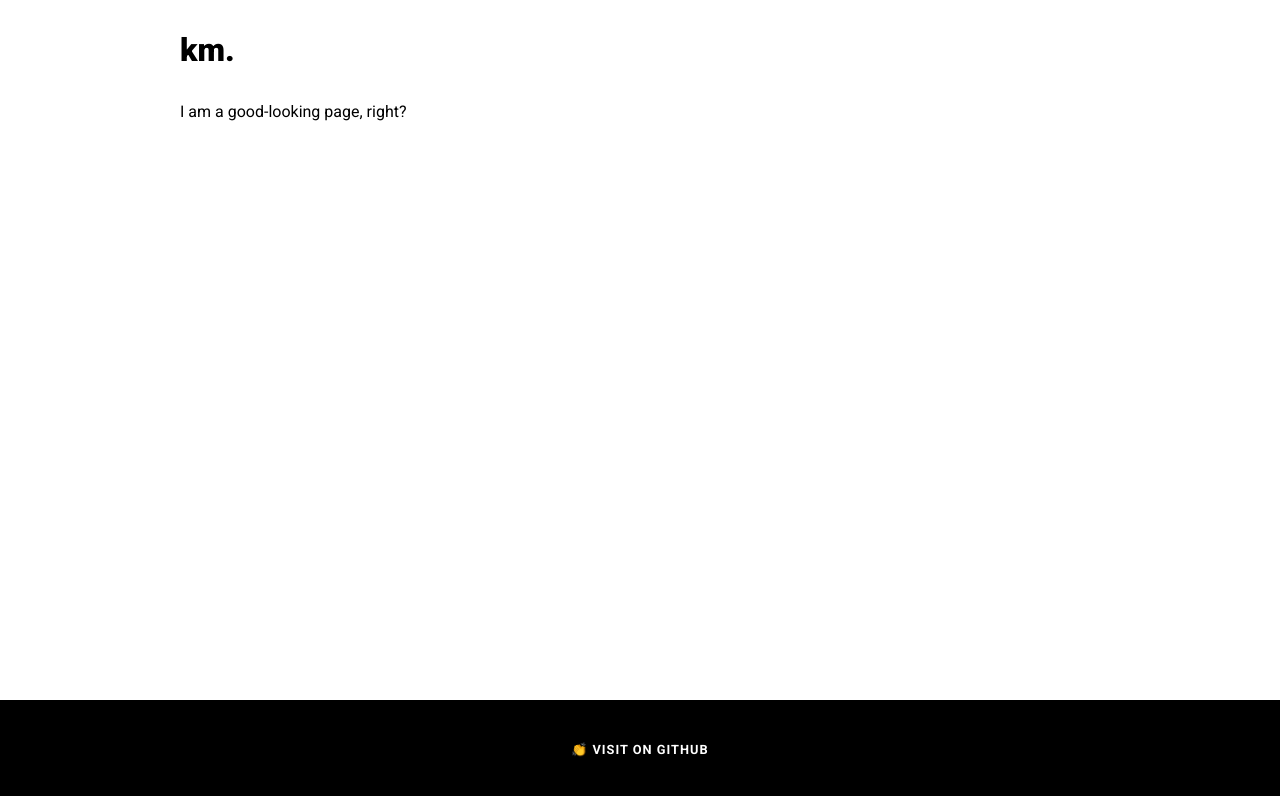
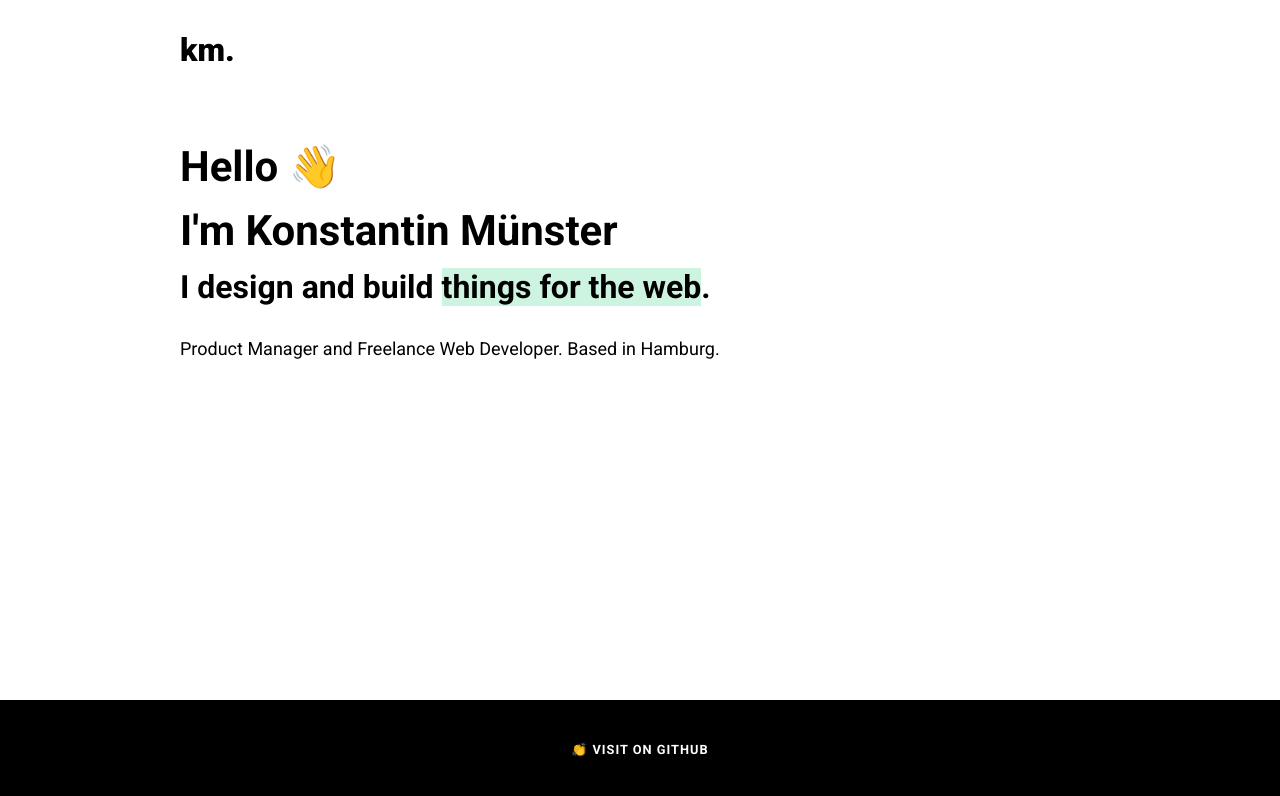
Before and after one commit to konstantinmuenster/how-to-gatsby-portfolio, a Gatsby site: page / in a window 1280 px wide. Built offline with nearby package versions, Linux system fonts and the light colour scheme; Gatsby itself is replaced by a stand-in of ours.

Commit message:
Add hero section

```diff
--- a/src/components/globalStyle.js
+++ b/src/components/globalStyle.js
@@ -15,7 +15,7 @@
         padding: 0;
         background-color: white;
         color: black;
-        font-size: 1rem;
+        font-size: 1.125rem;
         font-family: "Roboto", Arial, Helvetica, sans-serif;
         line-height: 1.5rem;
         font-weight: 400;
--- /dev/null
+++ b/src/components/hero.js
@@ -0,0 +1,33 @@
+import React from "react"
+import styled from "styled-components"
+
+const StyledSection = styled.section`
+  .title {
+    margin-bottom: 0;
+  }
+  .subtitle {
+    margin-top: 0;
+  }
+  .highlighted {
+    box-shadow: inset 0 -2.5rem 0 #cdf3e1;
+  }
+`
+
+const Hero = () => {
+  return (
+    <StyledSection id="hero">
+      <h1 className="title">
+        Hello <span role="img" aria-label="emoji">👋</span><br />
+        I'm Konstantin Münster
+      </h1>
+      <h2 className="subtitle">
+        I design and build <span className="highlighted">things for the web</span>.
+      </h2>
+      <div className="description">
+        Product Manager and Freelance Web Developer. Based in Hamburg.
+      </div>
+    </StyledSection>
+  )
+}
+
+export default Hero
--- a/src/pages/index.js
+++ b/src/pages/index.js
@@ -1,11 +1,12 @@
 import React from "react"
 
 import Layout from "../components/layout"
+import Hero from "../components/hero"
 
 const IndexPage = () => {
   return (
     <Layout>
-      I am a good-looking page, right?
+      <Hero />
     </Layout>
   )
 }
```
